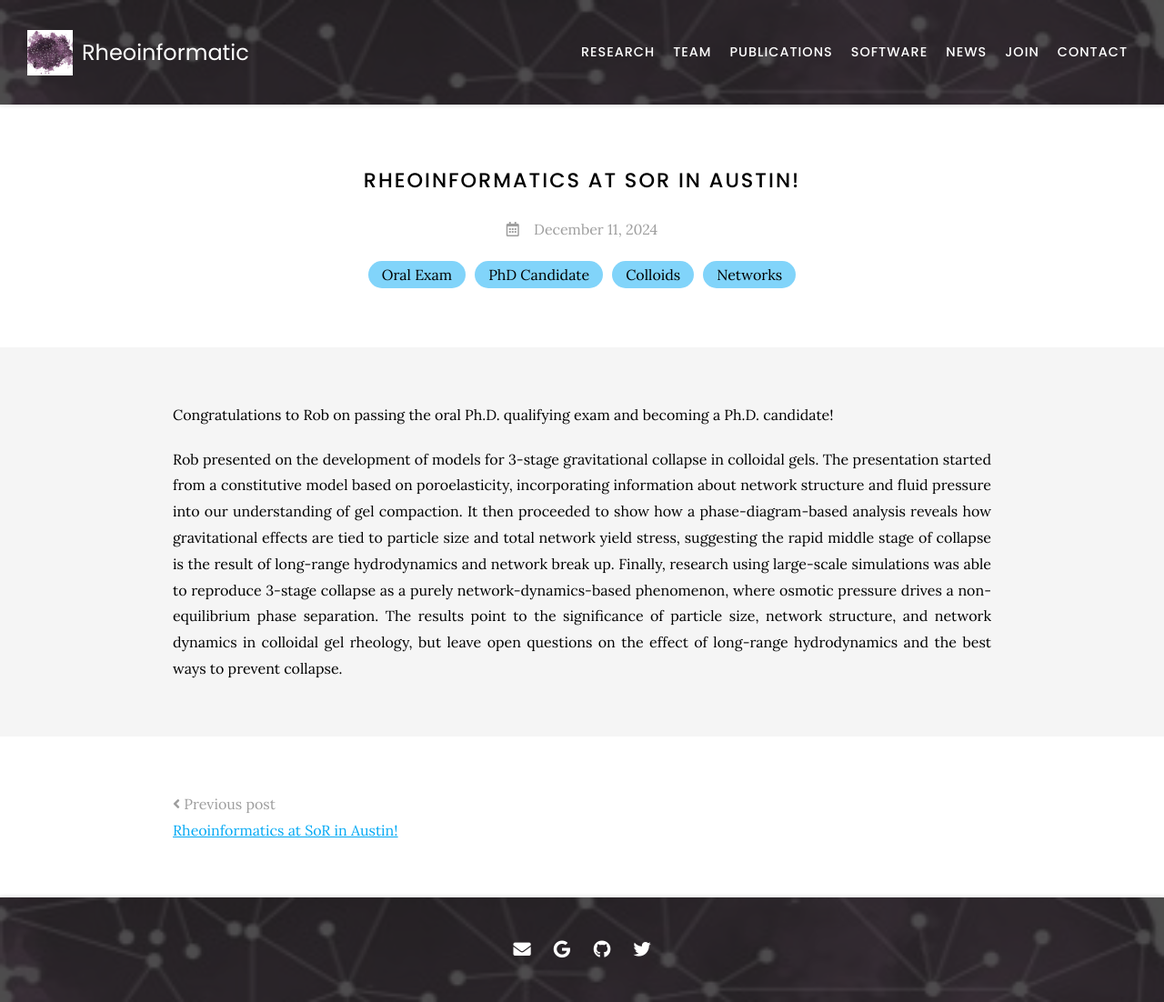
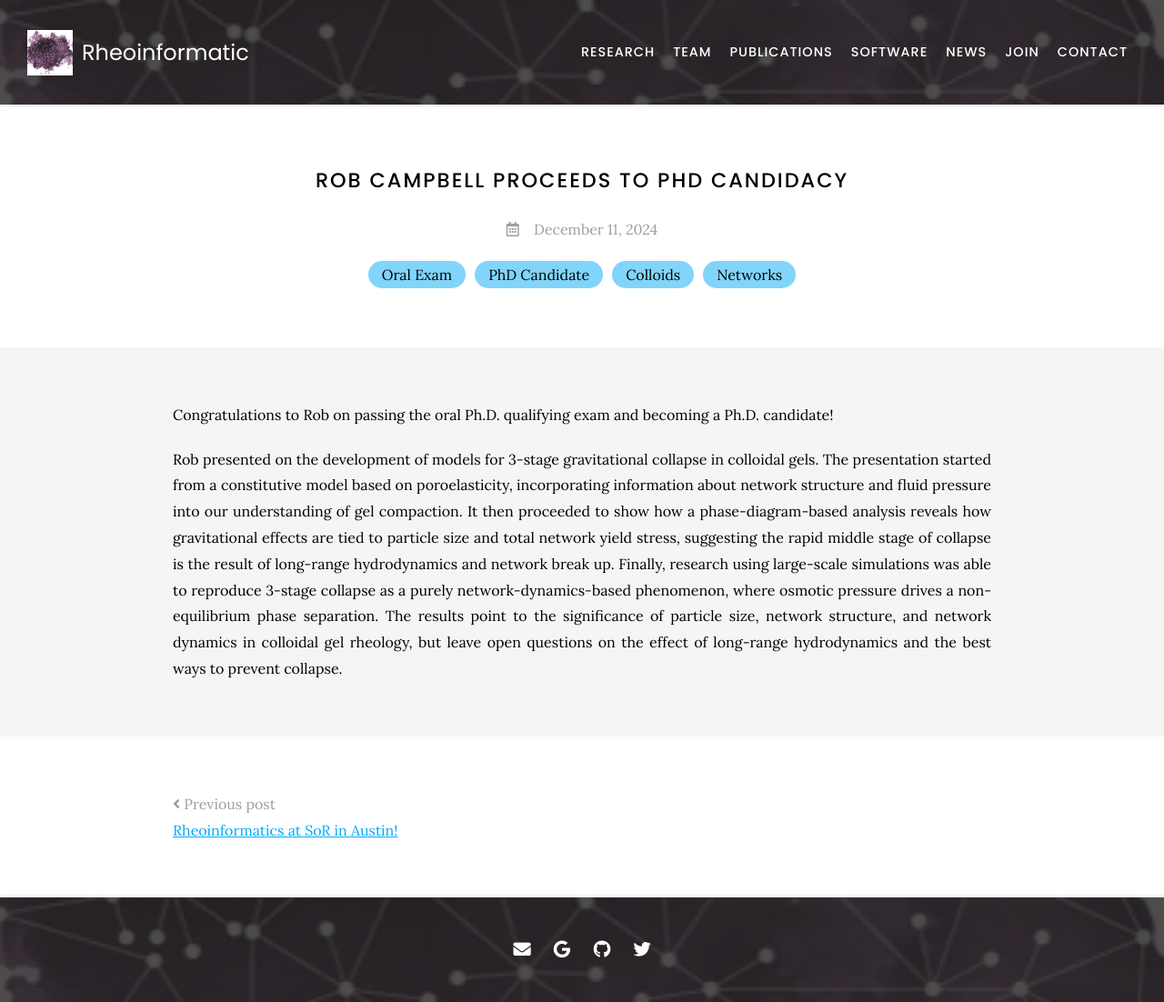
Before and after one commit to procf/procf.github.io, a Jekyll site: the page built from _posts/2024-12-11-rob-oral-exam.md, in a window 1280 px wide. Shown: the whole page at 91% size. Built offline with Jekyll 4.4.1, drawn with Linux system fonts in a browser that asks for light colours; nearby versions of some CDN libraries.

Commit message:
fix Rob PhD Candidacy post title

```diff
--- a/_posts/2024-12-11-rob-oral-exam.md
+++ b/_posts/2024-12-11-rob-oral-exam.md
@@ -1,5 +1,5 @@
 ---
-title: Rheoinformatics at SoR in Austin!
+title: Rob Campbell Proceeds to PhD Candidacy
 tags:
 - Oral Exam
 - PhD Candidate
```
